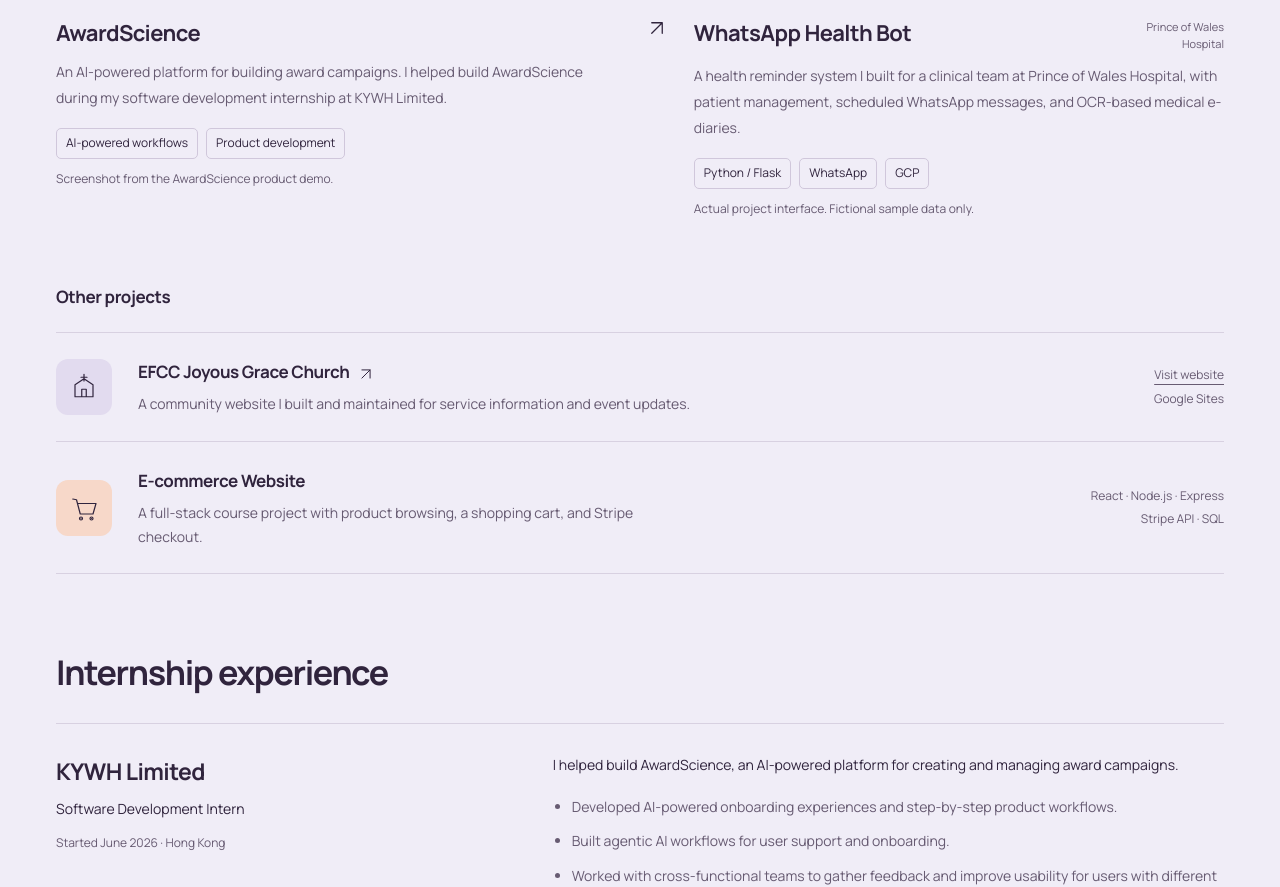
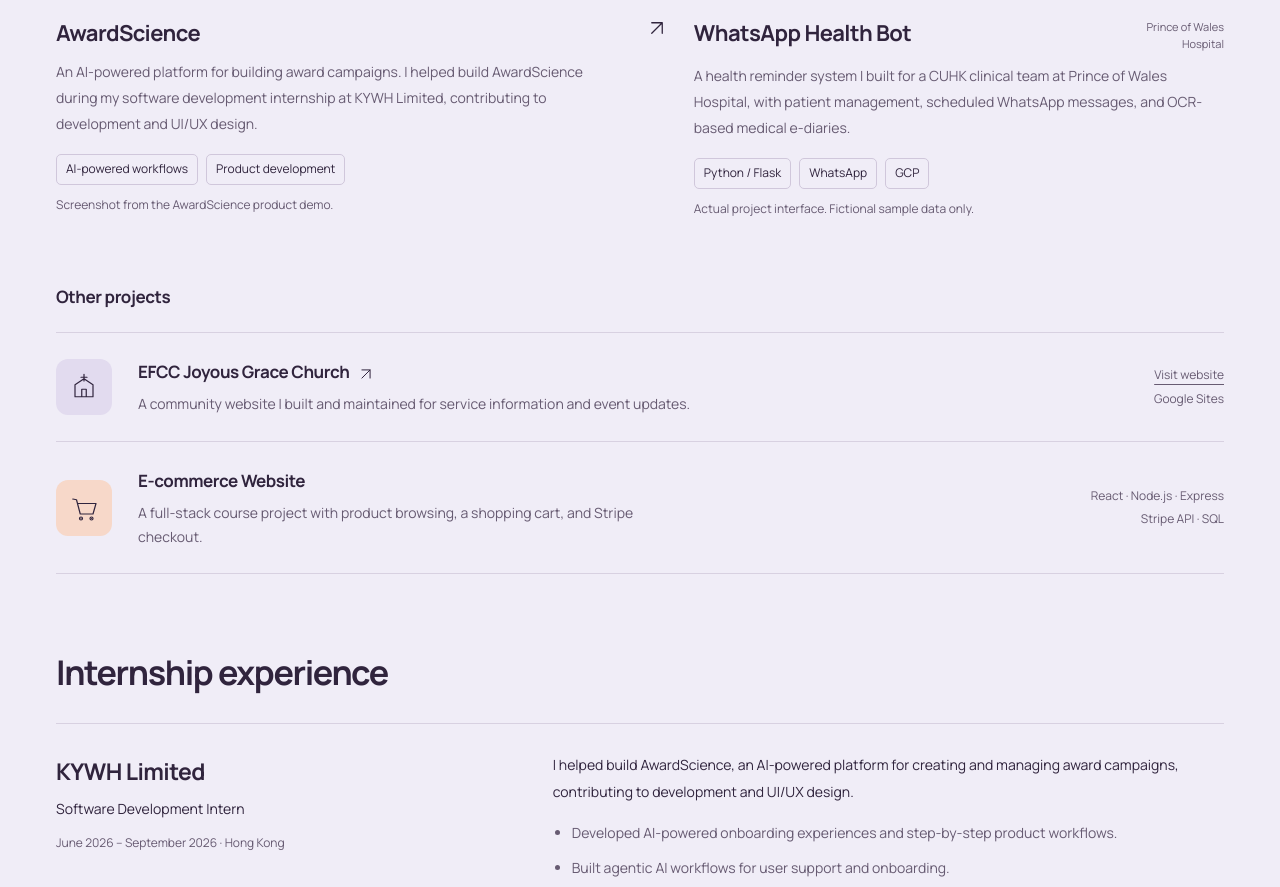
Before and after one commit to dazess/dazess.github.io, a plain HTML site: page index.html in a window 1280 px wide. Shown: the part 806-1693 px from the top of the page. Drawn offline with Linux system fonts and the light colour scheme.

Commit message:
Update internship dates, UI/UX contribution and CUHK clinical team affiliation

```diff
--- a/index.html
+++ b/index.html
@@ -42,7 +42,7 @@
             <span class="visual-action"><svg class="icon" aria-hidden="true"><use href="#play"/></svg> Watch the walkthrough <svg class="icon" aria-hidden="true"><use href="#arrow-up-right"/></svg></span>
           </a>
           <div class="project-heading"><h3><a href="https://www.youtube.com/watch?v=NXfa7q_kYhk" target="_blank" rel="noopener noreferrer">AwardScience <span class="sr-only">(opens in a new tab)</span></a></h3><svg class="icon" aria-hidden="true"><use href="#arrow-up-right"/></svg></div>
-          <p>An AI-powered platform for building award campaigns. I helped build AwardScience during my software development internship at KYWH Limited.</p>
+          <p>An AI-powered platform for building award campaigns. I helped build AwardScience during my software development internship at KYWH Limited, contributing to development and UI/UX design.</p>
           <ul class="tags" aria-label="Project areas"><li>AI-powered workflows</li><li>Product development</li></ul>
           <span class="image-note">Screenshot from the AwardScience product demo.</span>
         </article>
@@ -54,7 +54,7 @@
             <span class="visual-action">Explore the interface <svg class="icon" aria-hidden="true"><use href="#expand"/></svg></span>
           </button>
           <div class="project-heading"><h3>WhatsApp Health Bot</h3><span class="small-label">Prince of Wales Hospital</span></div>
-          <p>A health reminder system I built for a clinical team at Prince of Wales Hospital, with patient management, scheduled WhatsApp messages, and OCR-based medical e-diaries.</p>
+          <p>A health reminder system I built for a CUHK clinical team at Prince of Wales Hospital, with patient management, scheduled WhatsApp messages, and OCR-based medical e-diaries.</p>
           <ul class="tags" aria-label="Project technologies"><li>Python / Flask</li><li>WhatsApp</li><li>GCP</li></ul>
           <span class="image-note">Actual project interface. Fictional sample data only.</span>
         </article>
@@ -69,7 +69,7 @@
 
     <section id="experience" class="experience wrap" aria-labelledby="experience-heading">
       <h2 id="experience-heading">Internship experience</h2>
-      <article class="experience-row"><div class="experience-role"><h3>KYWH Limited</h3><p>Software Development Intern</p><span>Started June 2026 · Hong Kong</span></div><div class="experience-details"><p>I helped build AwardScience, an AI-powered platform for creating and managing award campaigns.</p><ul><li>Developed AI-powered onboarding experiences and step-by-step product workflows.</li><li>Built agentic AI workflows for user support and onboarding.</li><li>Worked with cross-functional teams to gather feedback and improve usability for users with different levels of digital experience.</li></ul><a class="text-link" href="https://www.youtube.com/watch?v=NXfa7q_kYhk" target="_blank" rel="noopener noreferrer">Watch the AwardScience demo <svg class="icon" aria-hidden="true"><use href="#arrow-up-right"/></svg><span class="sr-only">(opens in a new tab)</span></a></div></article>
+      <article class="experience-row"><div class="experience-role"><h3>KYWH Limited</h3><p>Software Development Intern</p><span>June 2026 – September 2026 · Hong Kong</span></div><div class="experience-details"><p>I helped build AwardScience, an AI-powered platform for creating and managing award campaigns, contributing to development and UI/UX design.</p><ul><li>Developed AI-powered onboarding experiences and step-by-step product workflows.</li><li>Built agentic AI workflows for user support and onboarding.</li><li>Worked with cross-functional teams to gather feedback and improve usability for users with different levels of digital experience.</li></ul><a class="text-link" href="https://www.youtube.com/watch?v=NXfa7q_kYhk" target="_blank" rel="noopener noreferrer">Watch the AwardScience demo <svg class="icon" aria-hidden="true"><use href="#arrow-up-right"/></svg><span class="sr-only">(opens in a new tab)</span></a></div></article>
     </section>
 
     <section id="scholarships" class="scholarships-section wrap" aria-labelledby="scholarships-heading"><h2 id="scholarships-heading">Scholarships</h2><article class="scholarship-entry"><h3>Toi Shan Association Scholarship</h3><p>2023, 2024, 2026</p></article></section>
```
